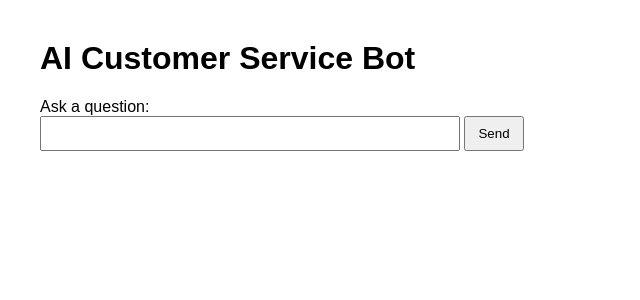
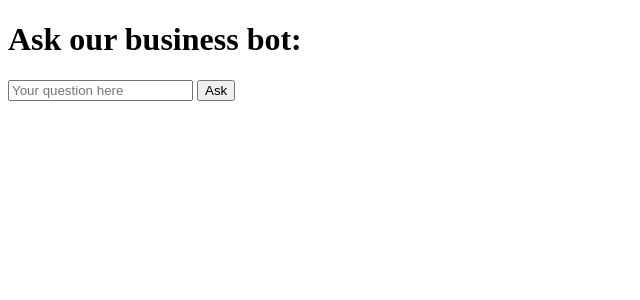
Before and after one commit to yousuf-haidari/ai, a Flask app: page / in a window 1280 px wide. Shown: the top 300 px of the page, without its empty margins (0-640 px from the left). Run offline with Flask 3, Linux system fonts and the light colour scheme.

Commit message:
Update index.html

```diff
--- a/templates/index.html
+++ b/templates/index.html
@@ -1,28 +1,18 @@
 <!DOCTYPE html>
-<html lang="en">
+<html>
 <head>
-    <meta charset="UTF-8">
-    <title>AI Customer Service Bot</title>
-    <style>
-        body { font-family: Arial, sans-serif; margin: 40px; }
-        input[type="text"] { width: 400px; padding: 8px; }
-        button { padding: 8px 12px; }
-        .reply { margin-top: 20px; background-color: #f0f0f0; padding: 10px; }
-    </style>
+    <title>Business Chatbot</title>
 </head>
 <body>
-    <h1>AI Customer Service Bot</h1>
+    <h1>Ask our business bot:</h1>
     <form method="POST">
-        <label for="question">Ask a question:</label><br>
-        <input type="text" id="question" name="question" required>
-        <button type="submit">Send</button>
+        <input type="text" name="question" placeholder="Your question here" required>
+        <button type="submit">Ask</button>
     </form>
 
     {% if reply %}
-    <div class="reply">
-        <strong>Bot Reply:</strong>
-        <p>{{ reply }}</p>
-    </div>
+    <h2>Answer:</h2>
+    <p>{{ reply }}</p>
     {% endif %}
 </body>
 </html>
```
